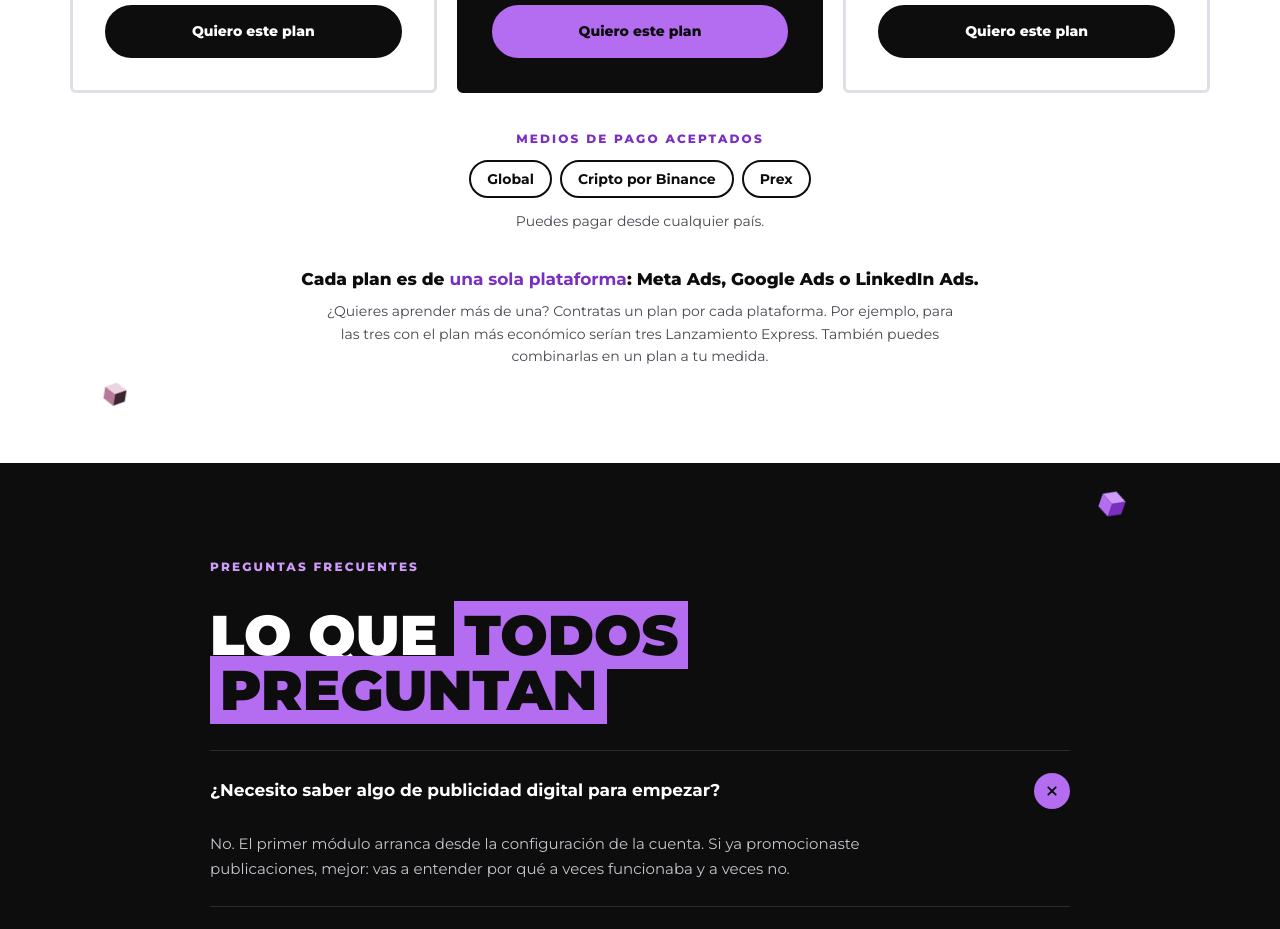
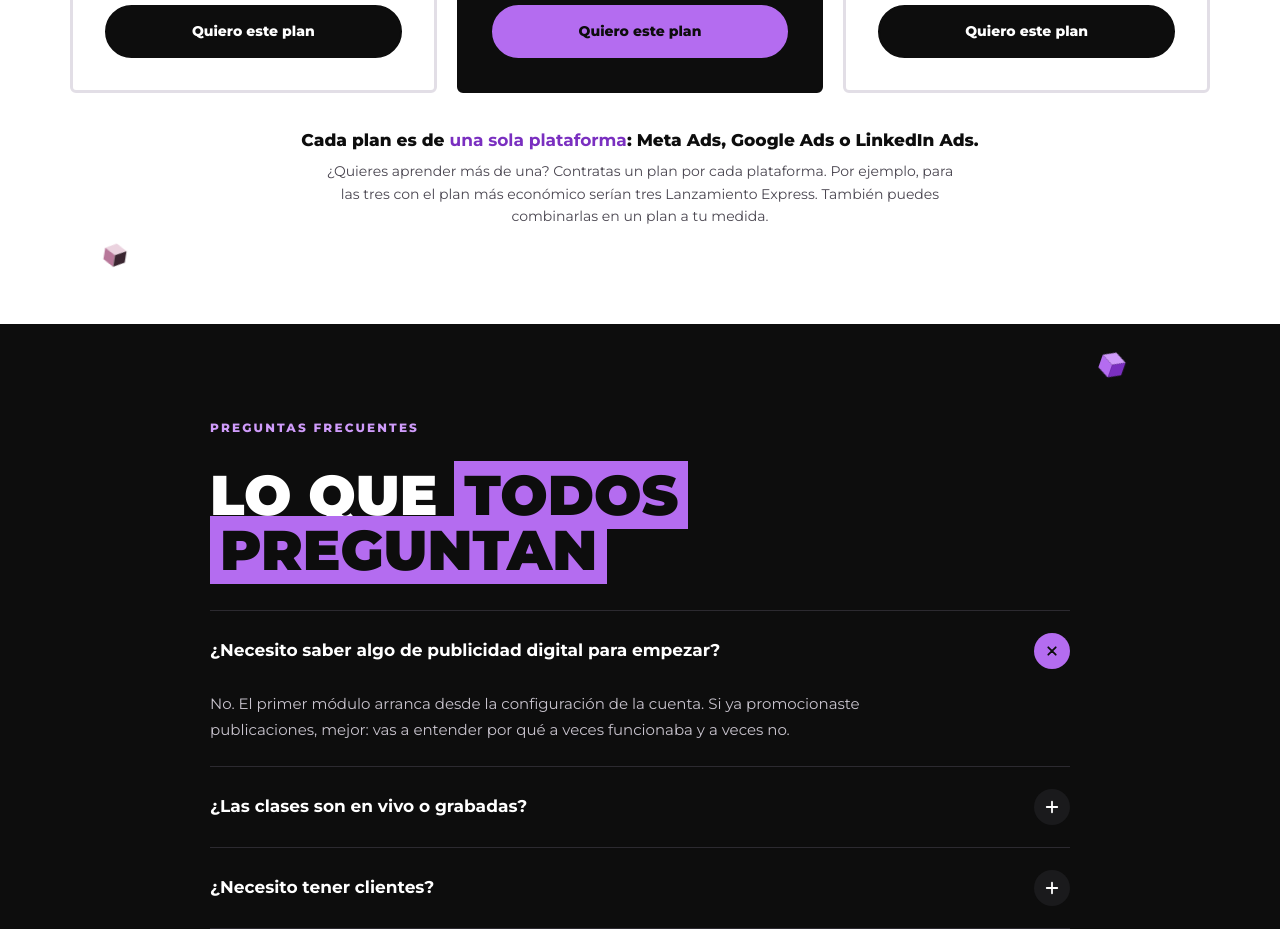
Before and after one commit to BogadoSofia/Celina-Segundo, a plain HTML site: page index.html in a window 1280 px wide. Shown: the part 5760-6689 px from the top of the page. Drawn offline with Linux system fonts and the light colour scheme.

Commit message:
Quitar el bloque de medios de pago debajo de los planes
Co-Authored-By: Claude Opus 5.5 <noreply@anthropic.com>

```diff
--- a/index.html
+++ b/index.html
@@ -502,17 +502,6 @@
           </article>
         </div>
 
-        <!-- TODO: confirmar con Celi los medios de pago. Por ahora son los mismos que dice la pregunta frecuente "¿Cómo pago y desde qué países?" -->
-        <div class="pay-info">
-          <p class="pay-title">Medios de pago aceptados</p>
-          <ul class="pay-list" aria-label="Medios de pago aceptados">
-            <li>Global</li>
-            <li>Cripto por Binance</li>
-            <li>Prex</li>
-          </ul>
-          <p class="pay-text">Puedes pagar desde cualquier país.</p>
-        </div>
-
         <div class="platform-info">
           <p class="platform-title">Cada plan es de <strong>una sola plataforma</strong>: Meta Ads, Google Ads o LinkedIn Ads.</p>
           <p class="platform-text">¿Quieres aprender más de una? Contratas un plan por cada plataforma. Por ejemplo, para las tres con el plan más económico serían tres Lanzamiento Express. También puedes combinarlas en un plan a tu medida.</p>
--- a/styles.css
+++ b/styles.css
@@ -968,33 +968,6 @@ h1 .hl {
 }
 .plan--dark .plan-list svg { stroke: var(--violeta-texto-oscuro); }
 
-/* Medios de pago: debajo de los planes */
-.pay-info {
-  display: flex;
-  flex-direction: column;
-  align-items: center;
-  gap: 12px;
-  text-align: center;
-}
-.pay-title {
-  font-size: 12px;
-  font-weight: 800;
-  letter-spacing: .18em;
-  text-transform: uppercase;
-  color: var(--violeta-texto-claro);
-}
-.pay-list { display: flex; flex-wrap: wrap; justify-content: center; gap: 8px; }
-.pay-list li {
-  padding: 8px 16px;
-  border-radius: 999px;
-  border: 2px solid var(--negro);
-  background: var(--blanco);
-  font-size: 14px;
-  font-weight: 700;
-  line-height: 1.3;
-}
-.pay-text { font-size: 14px; color: var(--texto-suave-claro); }
-
 /* Info de plataformas: texto suelto debajo de los planes */
 .platform-info {
   display: flex;
```
